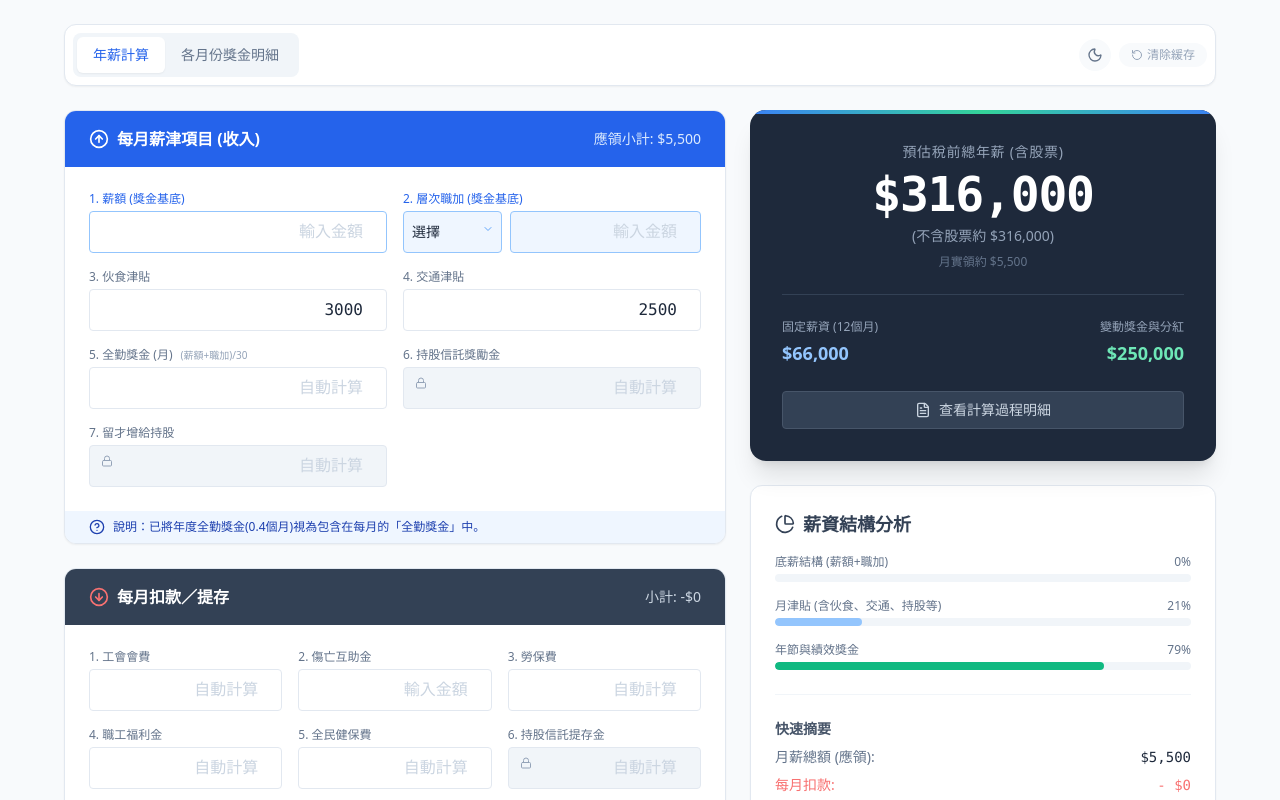
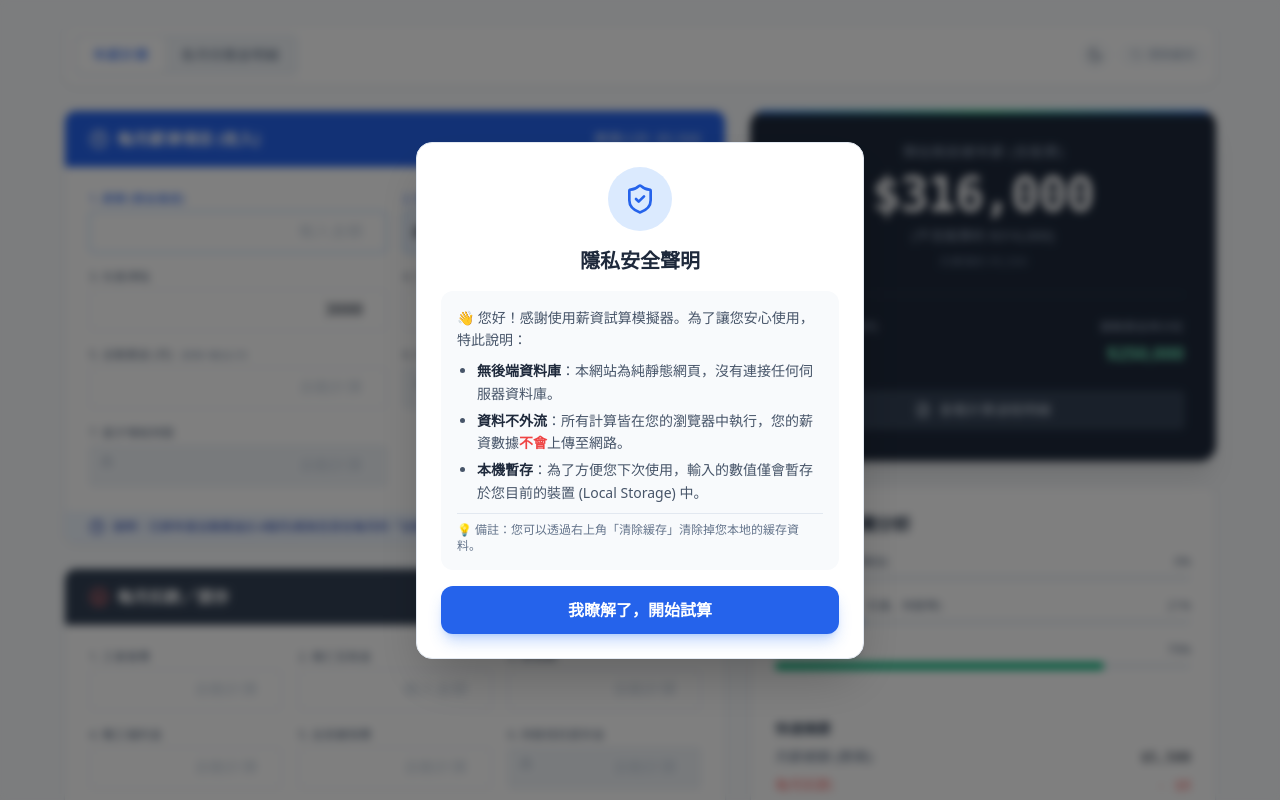
Before and after one commit to a7465847/salary-calculator, a React (Vite) app in the folder salary-app/: page / in a window 1280 px wide. Shown: the top 800 px of the page. Built offline with nearby package versions, Linux system fonts and the light colour scheme.

Commit message:
修正：新增薪資計算邏輯與樣式

```diff
--- a/salary-app/src/App.jsx
+++ b/salary-app/src/App.jsx
@@ -1,5 +1,42 @@
 import React, { useState, useEffect, useMemo } from 'react';
-import { Calculator, DollarSign, PieChart, Plus, Trash2, Wallet, ArrowDownCircle, ArrowUpCircle, HelpCircle, FileText, X, ChevronDown, Lock, RotateCcw, Moon, Sun, Calendar, Coins } from 'lucide-react';
+import { Calculator, DollarSign, PieChart, Plus, Trash2, Wallet, ArrowDownCircle, ArrowUpCircle, HelpCircle, FileText, X, ChevronDown, Lock, RotateCcw, Moon, Sun, Calendar, Coins, ShieldCheck } from 'lucide-react';
+
+// --- 隱私聲明彈窗元件 (新增) ---
+const DisclaimerModal = ({ onClose }) => {
+  return (
+    <div className="fixed inset-0 z-50 flex items-center justify-center p-4 bg-black/50 backdrop-blur-sm animate-in fade-in duration-300">
+      <div className="bg-white dark:bg-slate-800 rounded-2xl shadow-2xl max-w-md w-full p-6 border border-slate-200 dark:border-slate-700 animate-in zoom-in-95 duration-300">
+        <div className="flex flex-col items-center text-center space-y-4">
+          <div className="w-16 h-16 bg-blue-100 dark:bg-blue-900/30 rounded-full flex items-center justify-center">
+            <ShieldCheck className="w-8 h-8 text-blue-600 dark:text-blue-400" />
+          </div>
+          <h3 className="text-xl font-bold text-slate-800 dark:text-white">
+            隱私安全聲明
+          </h3>
+          <div className="text-slate-600 dark:text-slate-300 text-sm leading-relaxed space-y-2 text-left bg-slate-50 dark:bg-slate-700/50 p-4 rounded-xl">
+            <p>
+              👋 您好！感謝使用薪資試算模擬器。為了讓您安心使用，特此說明：
+            </p>
+            <ul className="list-disc pl-5 space-y-1">
+              <li><span className="font-bold text-slate-800 dark:text-slate-200">無後端資料庫</span>：本網站為純靜態網頁，沒有連接任何伺服器資料庫。</li>
+              <li><span className="font-bold text-slate-800 dark:text-slate-200">資料不外流</span>：所有計算皆在您的瀏覽器中執行，您的薪資數據<span className="text-red-500 dark:text-red-400 font-bold">不會</span>上傳至網路。</li>
+              <li><span className="font-bold text-slate-800 dark:text-slate-200">本機暫存</span>：為了方便您下次使用，輸入的數值僅會暫存於您目前的裝置 (Local Storage) 中。</li>
+            </ul>
+            <p className="mt-2 pt-2 border-t border-slate-200 dark:border-slate-600 text-xs text-slate-500 dark:text-slate-400">
+              💡 備註：您可以透過右上角「清除緩存」清除掉您本地的緩存資料。
+            </p>
+          </div>
+          <button
+            onClick={onClose}
+            className="w-full py-3 bg-blue-600 hover:bg-blue-700 dark:bg-blue-500 dark:hover:bg-blue-600 text-white rounded-xl font-bold transition-colors shadow-lg shadow-blue-500/30"
+          >
+            我瞭解了，開始試算
+          </button>
+        </div>
+      </div>
+    </div>
+  );
+};
 
 // --- 共用小元件 ---
 const InputGroup = ({ label, value, onChange, highlight = false, placeholder = "輸入金額", readOnly = false, locked = false, onKeyDown }) => (
@@ -61,19 +98,23 @@ const App = () => {
   const blockInvalidChar = (e) => { if (['e', 'E', '+', '-'].includes(e.key)) e.preventDefault(); };
 
   // --- Global State ---
-  const [activeTab, setActiveTab] = useState('annual'); // 'annual' | 'monthly'
+  const [activeTab, setActiveTab] = useState('annual');
   const [incomeItems, setIncomeItems] = useState(() => loadState('salary_income', DEFAULT_INCOME));
   const [selectedLevelCode, setSelectedLevelCode] = useState(() => loadState('salary_level_code', ''));
   const [deductionItems, setDeductionItems] = useState(() => loadState('salary_deduction', DEFAULT_DEDUCTION));
   const [bonuses, setBonuses] = useState(() => loadState('salary_bonuses', DEFAULT_BONUSES));
   const [showDetails, setShowDetails] = useState(false);
   const [isDarkMode, setIsDarkMode] = useState(() => loadState('salary_dark_mode', false));
+
+  // 新增：隱私聲明彈窗狀態
+  const [showDisclaimer, setShowDisclaimer] = useState(false);
+
   const [results, setResults] = useState({
     monthlyGross: 0, monthlyCashGross: 0, monthlyDeduction: 0, monthlyNet: 0,
     bonusBase: 0, totalBonus: 0, annualGross: 0, annualCashGross: 0, annualNet: 0,
   });
 
-  // Persistence
+  // Effects
   useEffect(() => { localStorage.setItem('salary_income', JSON.stringify(incomeItems)); }, [incomeItems]);
   useEffect(() => { localStorage.setItem('salary_level_code', JSON.stringify(selectedLevelCode)); }, [selectedLevelCode]);
   useEffect(() => { localStorage.setItem('salary_deduction', JSON.stringify(deductionItems)); }, [deductionItems]);
@@ -83,14 +124,29 @@ const App = () => {
     isDarkMode ? document.documentElement.classList.add('dark') : document.documentElement.classList.remove('dark');
   }, [isDarkMode]);
 
+  // Effect: Check for Disclaimer
+  useEffect(() => {
+    const hasSeenDisclaimer = loadState('salary_disclaimer_seen', false);
+    if (!hasSeenDisclaimer) {
+      setShowDisclaimer(true);
+    }
+  }, []);
+
+  const handleCloseDisclaimer = () => {
+    setShowDisclaimer(false);
+    localStorage.setItem('salary_disclaimer_seen', JSON.stringify(true));
+  };
+
   const handleReset = () => {
-    if (window.confirm('確定要清除所有輸入的資料並重置嗎？')) {
+    if (window.confirm('確定要清除所有輸入的資料並重置嗎？\n(這也會重置隱私聲明彈窗)')) {
       setIncomeItems(DEFAULT_INCOME);
       setDeductionItems(DEFAULT_DEDUCTION);
       setBonuses(DEFAULT_BONUSES);
       setSelectedLevelCode('');
       localStorage.removeItem('salary_income'); localStorage.removeItem('salary_deduction');
       localStorage.removeItem('salary_bonuses'); localStorage.removeItem('salary_level_code');
+      // 讓聲明彈窗下次重新出現
+      localStorage.removeItem('salary_disclaimer_seen');
     }
   };
 
@@ -123,7 +179,7 @@ const App = () => {
   };
 
   // --- Effects & Logic ---
-  // 1. 收入相關 (全勤、持股、留才)
+  // 1. 收入相關
   useEffect(() => {
     const base = val(incomeItems.base);
     const level = val(incomeItems.level);
@@ -206,6 +262,10 @@ const App = () => {
 
   return (
     <div className="min-h-screen bg-slate-50 dark:bg-slate-900 p-2 md:p-6 font-sans text-slate-800 dark:text-slate-100 transition-colors duration-300">
+
+      {/* 隱私聲明彈窗 */}
+      {showDisclaimer && <DisclaimerModal onClose={handleCloseDisclaimer} />}
+
       <div className="max-w-6xl mx-auto flex flex-col gap-6 relative">
 
         {/* Top Bar: Tabs & Actions */}
@@ -245,7 +305,7 @@ const App = () => {
         {activeTab === 'annual' ? (
           <AnnualSalaryView
             incomeItems={incomeItems}
-            setIncomeItems={setIncomeItems} // Need specific handlers normally, but direct set is mostly fine for simple inputs not triggering logic immediately in child
+            setIncomeItems={setIncomeItems}
             deductionItems={deductionItems}
             bonuses={bonuses}
             results={results}
@@ -284,7 +344,7 @@ const App = () => {
 
 // --- Sub-Components ---
 
-// 1. Annual Salary View (The original view)
+// 1. Annual Salary View
 const AnnualSalaryView = ({
   incomeItems, deductionItems, bonuses, results,
   handleIncomeChange, handleLevelSelectChange, handleLevelAmountChange, handleDeductionChange, handleBonusChange, addBonus, removeBonus,
@@ -477,13 +537,12 @@ const AnnualSalaryView = ({
   </div>
 );
 
-// 2. New Monthly Bonus Breakdown View
+// 2. Monthly Bonus View
 const MonthlyBonusView = ({
   incomeItems, handleIncomeChange, handleLevelSelectChange, handleLevelAmountChange,
   selectedLevelCode, LEVEL_OPTIONS, formatCurrency, blockInvalidChar, bonusBase
 }) => {
 
-  // Define the timeline data based on base
   const timeline = [
     {
       id: 1,
@@ -504,7 +563,6 @@ const MonthlyBonusView = ({
   return (
     <div className="grid grid-cols-1 gap-6 animate-in fade-in zoom-in-95 duration-300">
 
-      {/* Top Input Section - Reusing logic to sync with main tab */}
       <div className="bg-white dark:bg-slate-800 rounded-xl shadow-sm border border-slate-200 dark:border-slate-700 overflow-hidden p-6 transition-colors">
         <div className="flex items-center gap-2 mb-4">
           <Coins className="w-5 h-5 text-yellow-500" />
@@ -537,7 +595,6 @@ const MonthlyBonusView = ({
         </div>
       </div>
 
-      {/* Bonus Structure Summary */}
       <div className="bg-slate-50 dark:bg-slate-800/50 rounded-xl p-4 border border-slate-200 dark:border-slate-700 text-sm space-y-2 text-slate-600 dark:text-slate-300">
         <h3 className="font-bold text-slate-800 dark:text-white mb-2">💡 獎金構成說明</h3>
         <ul className="list-disc pl-5 space-y-1">
@@ -548,7 +605,6 @@ const MonthlyBonusView = ({
         </ul>
       </div>
 
-      {/* Timeline Grid */}
       <div className="grid grid-cols-1 md:grid-cols-2 lg:grid-cols-3 gap-4">
         {timeline.map((slot) => {
           const slotTotalMonths = slot.items.reduce((acc, item) => acc + item.months, 0);
```
